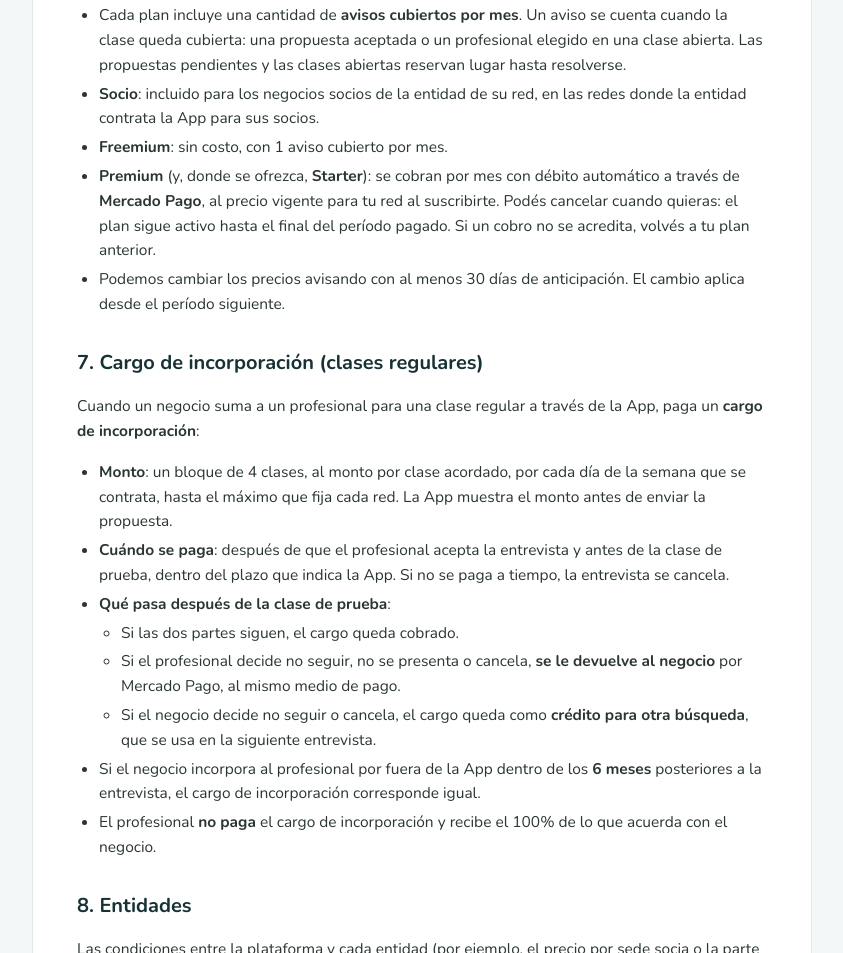
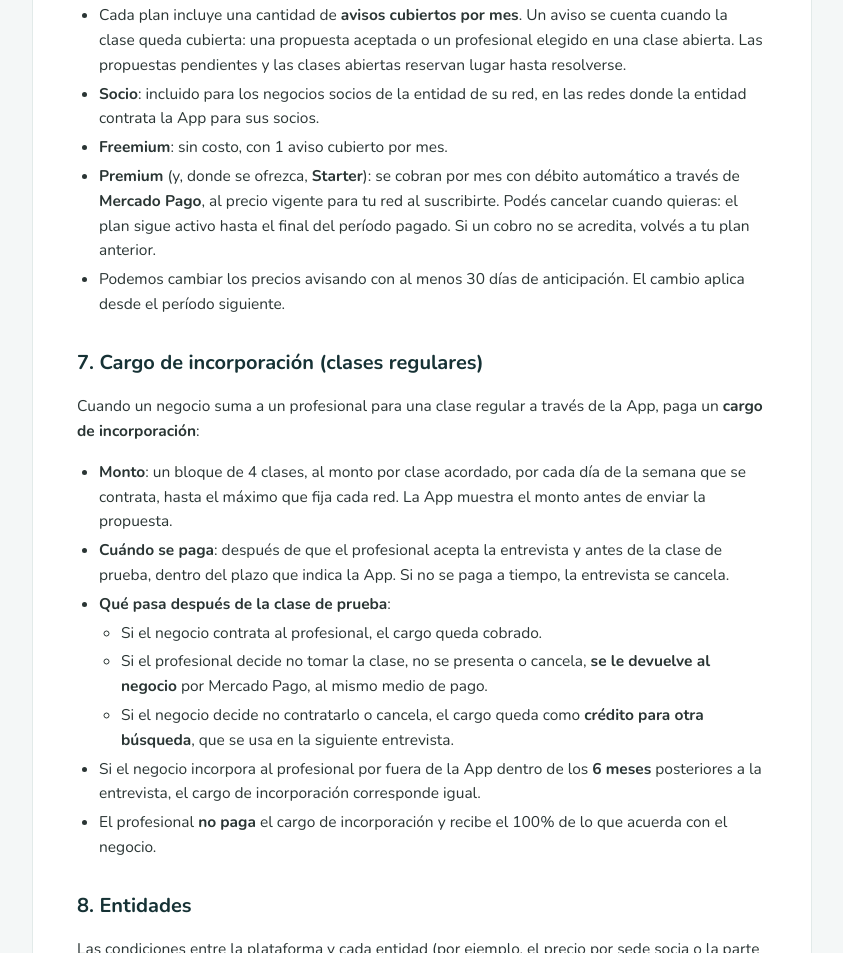
Before and after one commit to chelo-perez/masfacil-landing, a plain HTML site: page trabajo/terminos.html in a window 1280 px wide. Shown: the part 1570-2523 px from the top of the page, without its empty margins (218-1061 px from the left). Drawn offline with nearby package versions, Linux system fonts and the light colour scheme.

Commit message:
Términos: cargo de incorporación redactado con contratar en vez de seguir
Co-Authored-By: Claude Opus 5.5 <noreply@anthropic.com>
Claude-Session: https://claude.ai/code/session_01BsvAdRJFVusd921gSQHesK

```diff
--- a/trabajo/terminos.html
+++ b/trabajo/terminos.html
@@ -43,7 +43,7 @@ footer{text-align:center;color:var(--light);font-size:13px;padding:0 20px 40px}f
 <h2>3. Propuestas y clases</h2>
 <ul>
 <li>El negocio propone una clase con fecha, horario y el monto que ofrece por clase. El profesional puede aceptarla, rechazarla o proponer otro monto una vez.</li>
-<li>Un <strong>reemplazo</strong> es una clase o bloque de clases en una fecha puntual. Una <strong>clase regular</strong> empieza con una <strong>entrevista con clase de prueba</strong> en el estudio. Después, cada parte indica si quiere seguir.</li>
+<li>Un <strong>reemplazo</strong> es una clase o bloque de clases en una fecha puntual. Una <strong>clase regular</strong> empieza con una <strong>entrevista con clase de prueba</strong> en el estudio. Después, cada parte indica si quiere avanzar con la clase regular.</li>
 <li>Con la clase confirmada, cada parte ve los datos de contacto de la otra para coordinar el día. Los cambios y cancelaciones se hacen desde la App, para que queden registrados y la otra parte reciba el aviso.</li>
 </ul>
 <h2>4. Cancelaciones y confiabilidad</h2>
@@ -69,9 +69,9 @@ footer{text-align:center;color:var(--light);font-size:13px;padding:0 20px 40px}f
 <li><strong>Cuándo se paga</strong>: después de que el profesional acepta la entrevista y antes de la clase de prueba, dentro del plazo que indica la App. Si no se paga a tiempo, la entrevista se cancela.</li>
 <li><strong>Qué pasa después de la clase de prueba</strong>:</li>
 <ul>
-<li>Si las dos partes siguen, el cargo queda cobrado.</li>
-<li>Si el profesional decide no seguir, no se presenta o cancela, <strong>se le devuelve al negocio</strong> por Mercado Pago, al mismo medio de pago.</li>
-<li>Si el negocio decide no seguir o cancela, el cargo queda como <strong>crédito para otra búsqueda</strong>, que se usa en la siguiente entrevista.</li>
+<li>Si el negocio contrata al profesional, el cargo queda cobrado.</li>
+<li>Si el profesional decide no tomar la clase, no se presenta o cancela, <strong>se le devuelve al negocio</strong> por Mercado Pago, al mismo medio de pago.</li>
+<li>Si el negocio decide no contratarlo o cancela, el cargo queda como <strong>crédito para otra búsqueda</strong>, que se usa en la siguiente entrevista.</li>
 </ul>
 <li>Si el negocio incorpora al profesional por fuera de la App dentro de los <strong>6 meses</strong> posteriores a la entrevista, el cargo de incorporación corresponde igual.</li>
 <li>El profesional <strong>no paga</strong> el cargo de incorporación y recibe el 100% de lo que acuerda con el negocio.</li>
```
